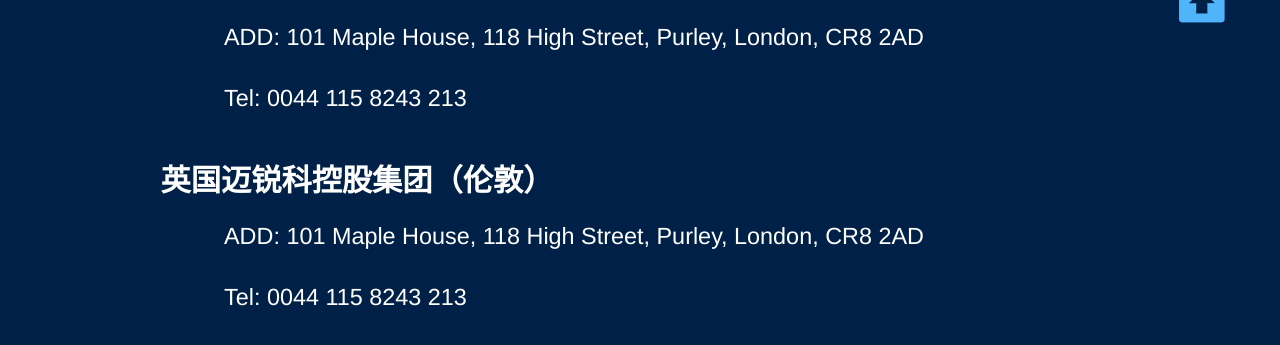
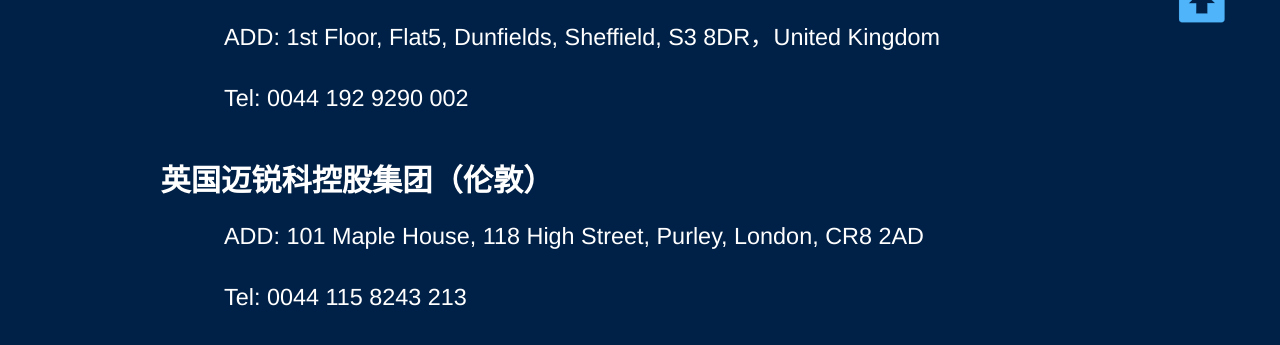
Before and after one commit to miracleglobal/miracleglobal.github.io, a plain HTML site: page dropdown/Contact.html in a window 1280 px wide. Shown: the part 749-1094 px from the top of the page. Drawn offline with Linux system fonts and the light colour scheme.

Commit message:
update css

```diff
--- a/dropdown/Contact.html
+++ b/dropdown/Contact.html
@@ -79,10 +79,10 @@
     英国迈锐科控股集团（谢菲尔德总部）
   </div>
   <div class="article-p">
-    ADD:  101 Maple House, 118 High Street, Purley, London, CR8 2AD
+  ADD:  1st Floor, Flat5, Dunfields, Sheffield, S3 8DR，United Kingdom
   </div>
   <div class="article-p">
-    Tel:  0044 115 8243 213
+  Tel:  0044 192 9290 002
   </div>
 
   <div class="article-h">
```
